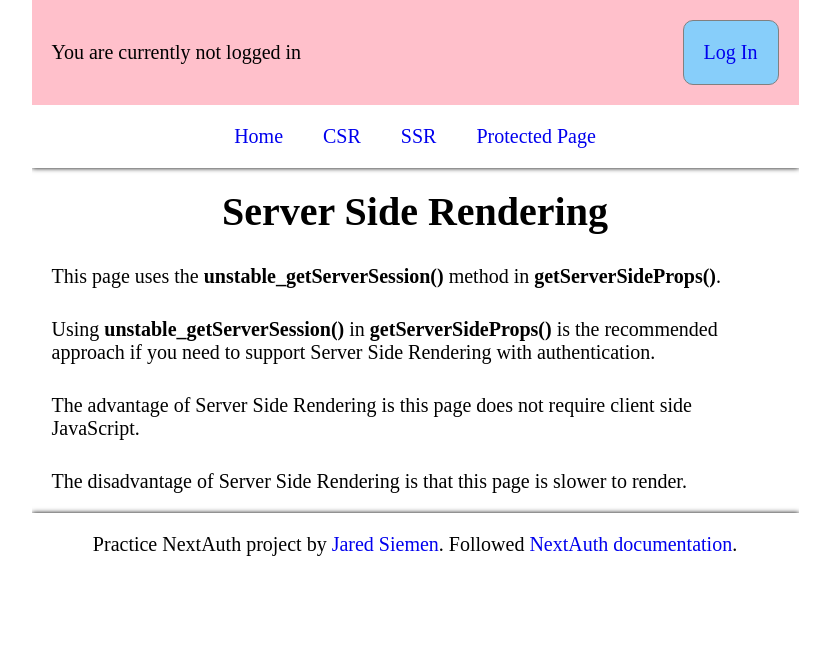
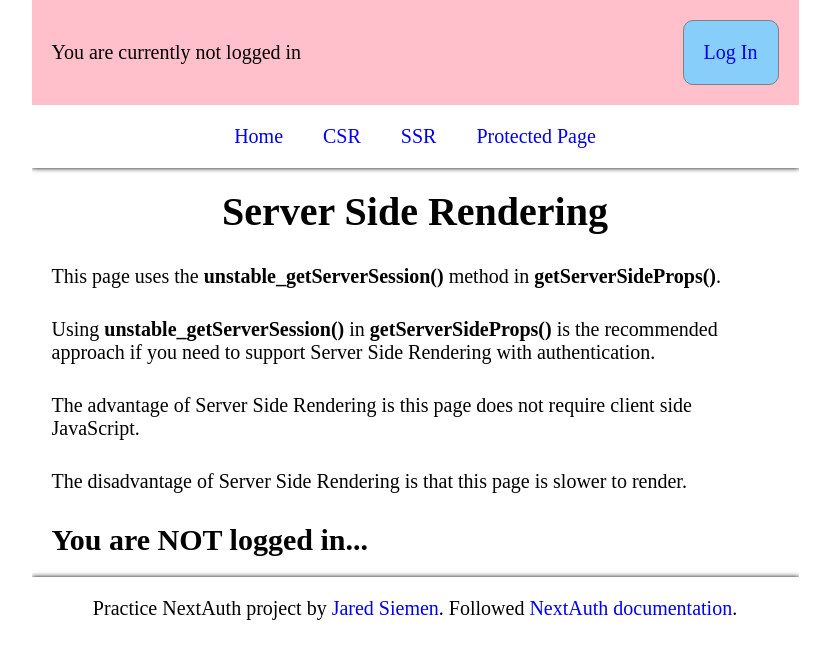
Before and after one commit to siemenjm/nextauth-practice, a Next.js app: page /ssr in a window 1280 px wide. Shown: the top 658 px of the page, without its empty margins (225-1055 px from the left). Built offline with nearby package versions, Linux system fonts and the light colour scheme; no server answers.

Commit message:
Add useSession to have access to session data

```diff
--- a/pages/ssr.tsx
+++ b/pages/ssr.tsx
@@ -1,10 +1,11 @@
 import { GetServerSidePropsContext } from 'next';
-import { Session, unstable_getServerSession } from 'next-auth';
+import { unstable_getServerSession } from 'next-auth';
+import { useSession } from 'next-auth/react';
 import Layout from '../components/Layout';
 import { authOptions } from './api/auth/[...nextauth]';
 
-export default function ssr({ session }: { session: Session }) {
-  console.log(session);
+export default function ssr() {
+  const { data: session } = useSession();
 
   return (
     <Layout>
@@ -26,6 +27,11 @@ export default function ssr({ session }: { session: Session }) {
         The disadvantage of Server Side Rendering is that this page is slower to
         render.
       </p>
+      {session ? (
+        <h2>You are logged in!</h2>
+      ) : (
+        <h2>You are NOT logged in...</h2>
+      )}
     </Layout>
   );
 }
```
